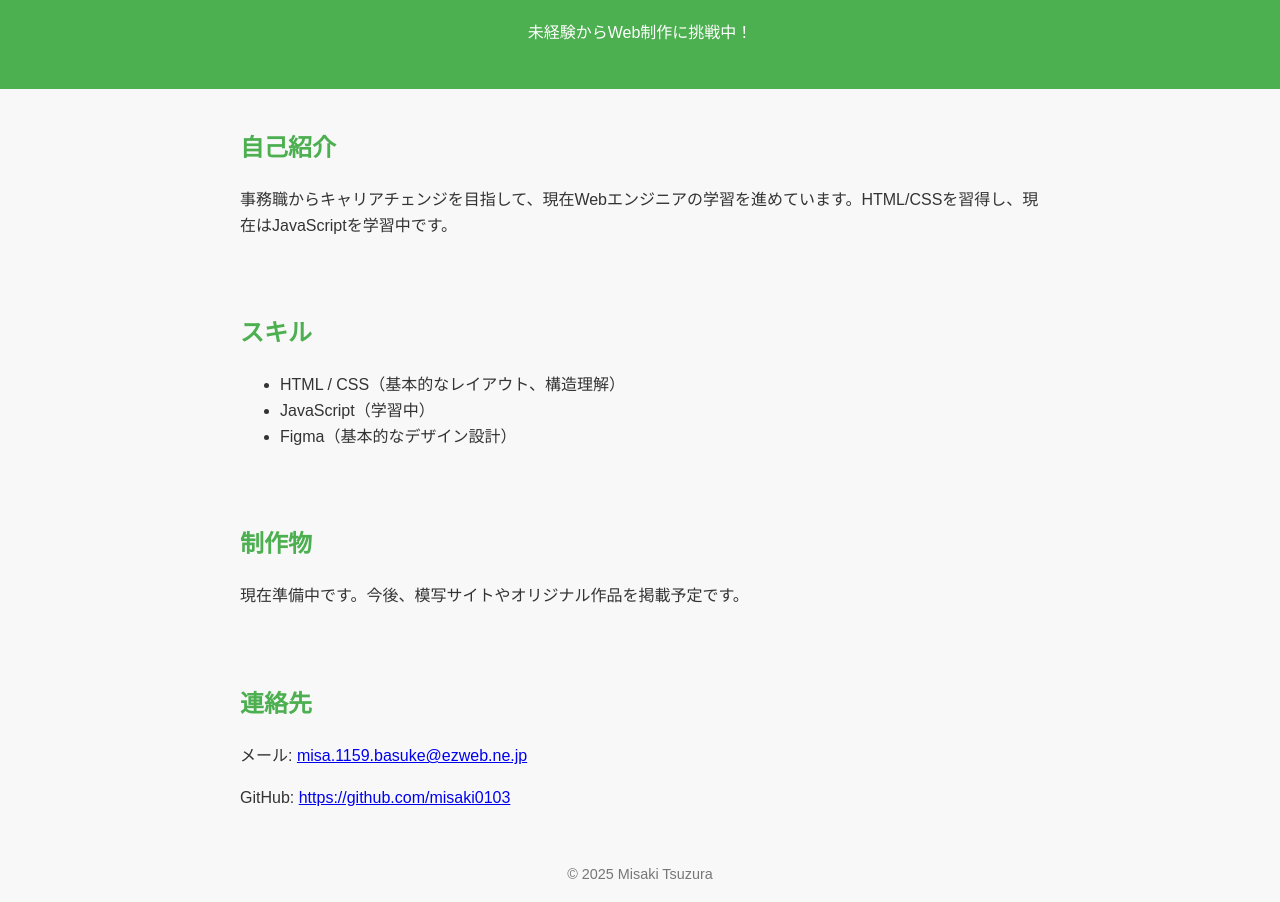
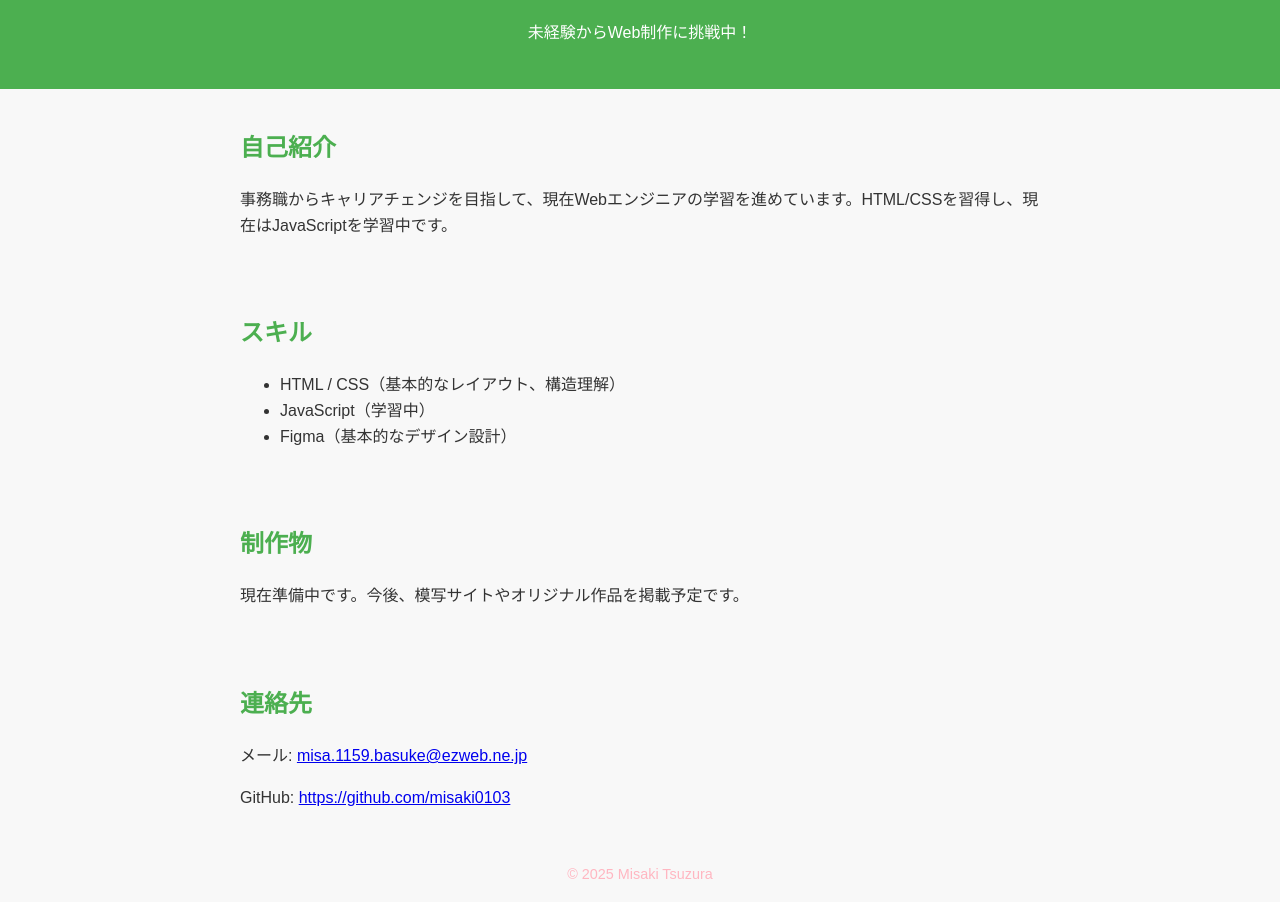
Before and after one commit to misaki0103/my-portfolio-misaki, a plain HTML site: page index.html in a window 1280 px wide. Shown: the part 100-1002 px from the top of the page. Drawn offline with Linux system fonts and the light colour scheme.

Commit message:
Update index.html

```diff
--- a/index.html
+++ b/index.html
@@ -32,7 +32,7 @@
       text-align: center;
       padding: 20px;
       font-size: 0.9em;
-      color: #777;
+      color: 	#FFB6C1;
     }
   </style>
 </head>
```
